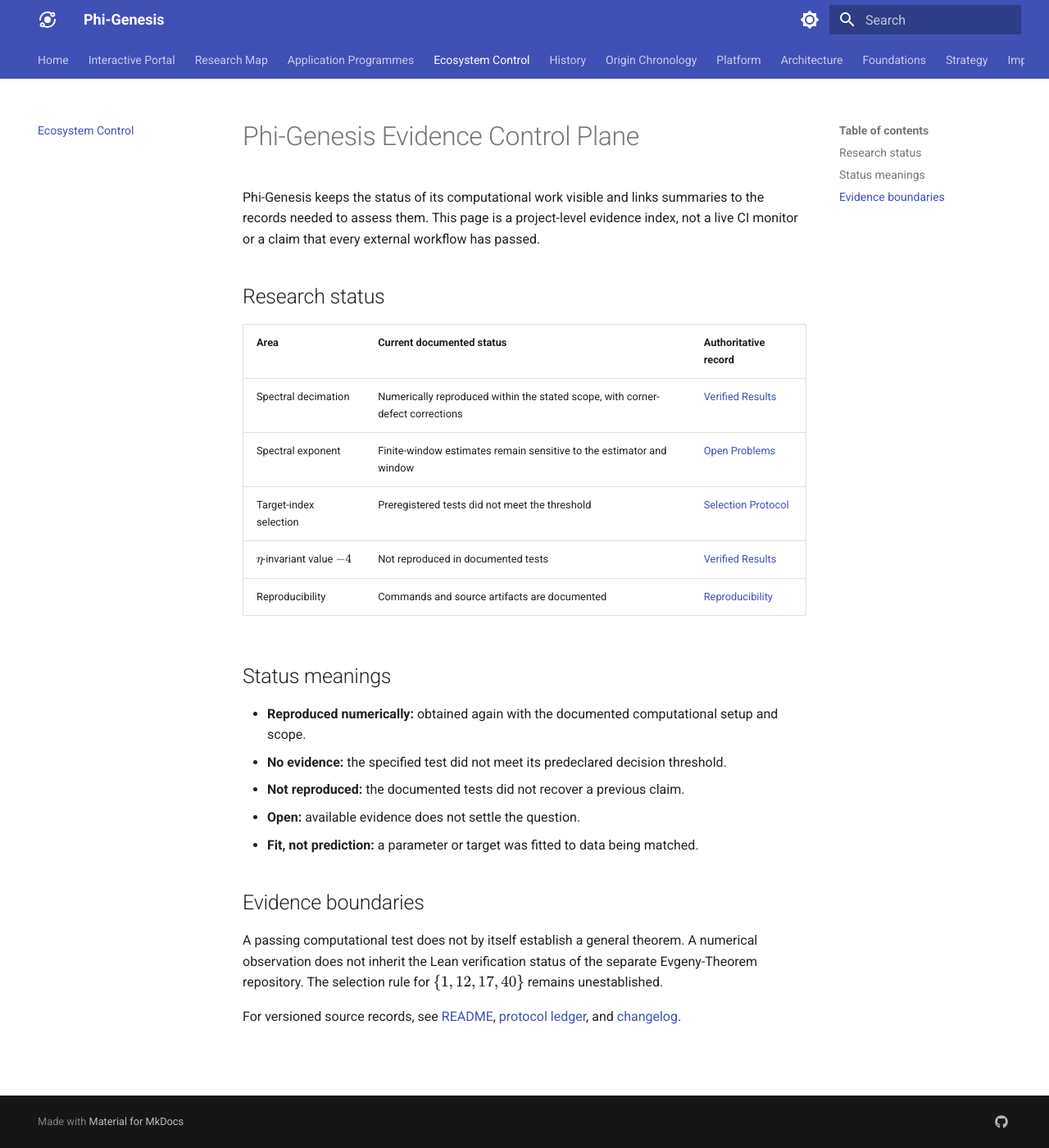
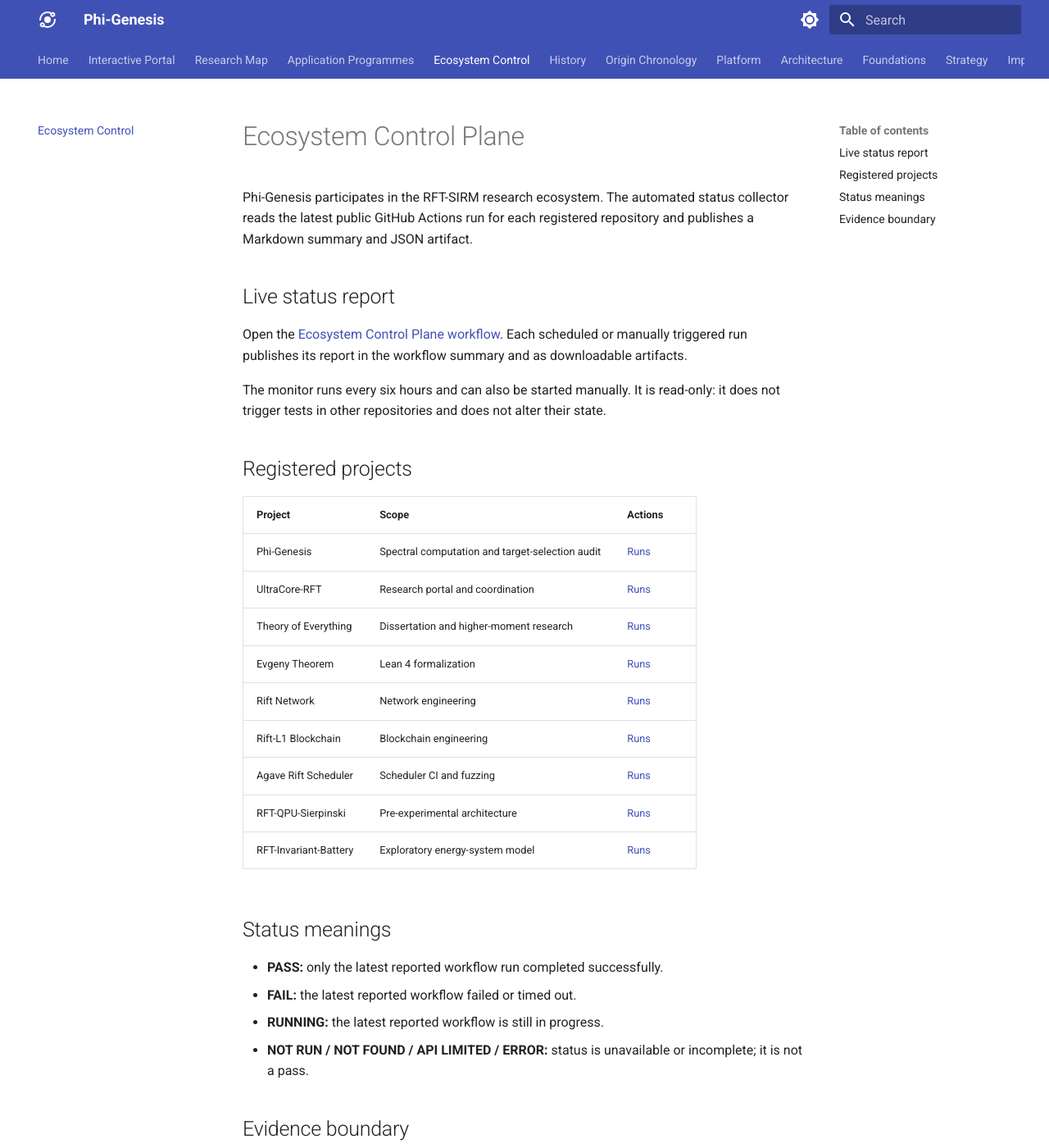
Before and after one commit to RFT-SIRM/Phi-Genesis, an MkDocs documentation site: the page built from docs/ecosystem-control.md, in a window 1280 px wide and 1400 px high. Shown: the whole window at 82% size. Built offline with MkDocs 1.6.1 and Material for MkDocs 9.7.7, drawn with Linux system fonts in a browser that asks for light colours; some of the changed text lies outside the part shown.

Commit message:
Document live ecosystem control plane

```diff
--- a/docs/ecosystem-control.md
+++ b/docs/ecosystem-control.md
@@ -1,27 +1,36 @@
-# Phi-Genesis Evidence Control Plane
+# Ecosystem Control Plane
 
-Phi-Genesis keeps the status of its computational work visible and links summaries to the records needed to assess them. This page is a project-level evidence index, not a live CI monitor or a claim that every external workflow has passed.
+Phi-Genesis participates in the RFT-SIRM research ecosystem. The automated status collector reads the latest public GitHub Actions run for each registered repository and publishes a Markdown summary and JSON artifact.
 
-## Research status
+## Live status report
 
-| Area | Current documented status | Authoritative record |
+Open the [Ecosystem Control Plane workflow](https://github.com/RFT-SIRM/Phi-Genesis/actions/workflows/ecosystem-control.yml). Each scheduled or manually triggered run publishes its report in the workflow summary and as downloadable artifacts.
+
+The monitor runs every six hours and can also be started manually. It is read-only: it does not trigger tests in other repositories and does not alter their state.
+
+## Registered projects
+
+| Project | Scope | Actions |
 |---|---|---|
-| Spectral decimation | Numerically reproduced within the stated scope, with corner-defect corrections | [Verified Results](verified-results.md) |
-| Spectral exponent | Finite-window estimates remain sensitive to the estimator and window | [Open Problems](open-problems.md) |
-| Target-index selection | Preregistered tests did not meet the threshold | [Selection Protocol](selection-protocol.md) |
-| \(\eta\)-invariant value \(-4\) | Not reproduced in documented tests | [Verified Results](verified-results.md) |
-| Reproducibility | Commands and source artifacts are documented | [Reproducibility](reproducibility.md) |
+| Phi-Genesis | Spectral computation and target-selection audit | [Runs](https://github.com/RFT-SIRM/Phi-Genesis/actions) |
+| UltraCore-RFT | Research portal and coordination | [Runs](https://github.com/RFT-SIRM/UltraCore-RFT/actions) |
+| Theory of Everything | Dissertation and higher-moment research | [Runs](https://github.com/RFT-SIRM/Evgeny-s-Theory-of-Everything/actions) |
+| Evgeny Theorem | Lean 4 formalization | [Runs](https://github.com/RFT-SIRM/Evgeny-Theorem/actions) |
+| Rift Network | Network engineering | [Runs](https://github.com/RFT-SIRM/Rift-Network/actions) |
+| Rift-L1 Blockchain | Blockchain engineering | [Runs](https://github.com/RFT-SIRM/Rift-L1-Blockchain/actions) |
+| Agave Rift Scheduler | Scheduler CI and fuzzing | [Runs](https://github.com/RFT-SIRM/agave-rift-scheduler/actions) |
+| RFT-QPU-Sierpinski | Pre-experimental architecture | [Runs](https://github.com/RFT-SIRM/RFT-QPU-Sierpinski/actions) |
+| RFT-Invariant-Battery | Exploratory energy-system model | [Runs](https://github.com/RFT-SIRM/RFT-Invariant-Battery/actions) |
 
 ## Status meanings
 
-- **Reproduced numerically:** obtained again with the documented computational setup and scope.
-- **No evidence:** the specified test did not meet its predeclared decision threshold.
-- **Not reproduced:** the documented tests did not recover a previous claim.
-- **Open:** available evidence does not settle the question.
-- **Fit, not prediction:** a parameter or target was fitted to data being matched.
+- **PASS:** only the latest reported workflow run completed successfully.
+- **FAIL:** the latest reported workflow failed or timed out.
+- **RUNNING:** the latest reported workflow is still in progress.
+- **NOT RUN / NOT FOUND / API LIMITED / ERROR:** status is unavailable or incomplete; it is not a pass.
 
-## Evidence boundaries
+## Evidence boundary
 
-A passing computational test does not by itself establish a general theorem. A numerical observation does not inherit the Lean verification status of the separate Evgeny-Theorem repository. The selection rule for \(\{1,12,17,40\}\) remains unestablished.
+The report is a snapshot of public Actions metadata, not a complete test audit or a guarantee that every workflow is green. It does not reproduce mathematical results, independently verify a scientific claim, or change the evidence status of the target indices `{1, 12, 17, 40}`.
 
-For versioned source records, see [README](https://github.com/RFT-SIRM/Phi-Genesis/blob/main/README.md), [protocol ledger](https://github.com/RFT-SIRM/Phi-Genesis/blob/main/protocol_ledger.md), and [changelog](https://github.com/RFT-SIRM/Phi-Genesis/blob/main/CHANGELOG.md).
+For project-specific evidence, see [Verified Results](verified-results.md), [Selection Protocol](selection-protocol.md), and the [source repository](https://github.com/RFT-SIRM/Phi-Genesis).
```
